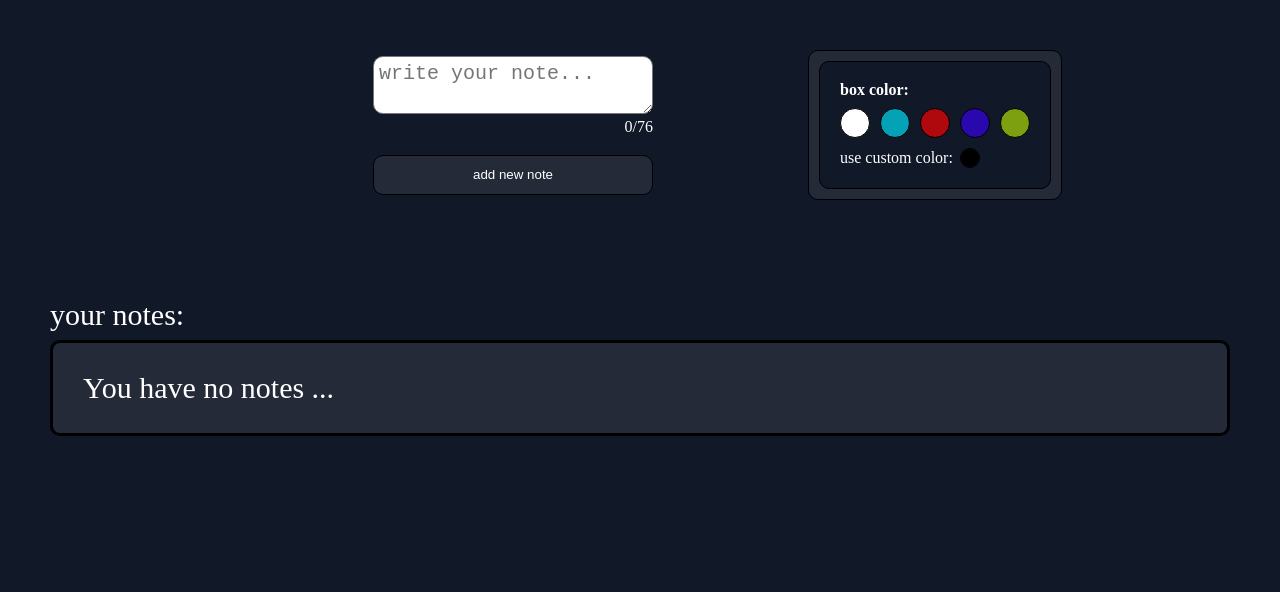
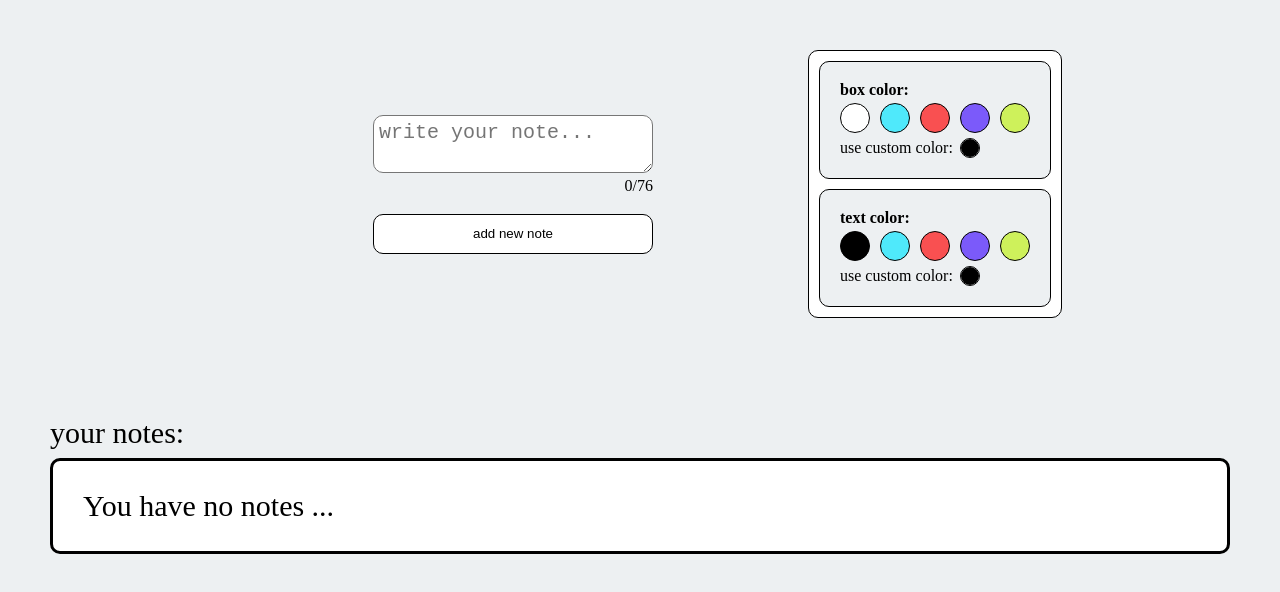
Before and after one commit to parsa-sbg/note-app, a React (Create React App) app: page / in a window 1280 px wide. Shown: the top 592 px of the page. Built offline with nearby package versions, Linux system fonts and the light colour scheme.

Commit message:
add change text color feature

```diff
--- a/src/App.js
+++ b/src/App.js
@@ -16,11 +16,12 @@ function App() {
     localStorage.setItem('notes', JSON.stringify(allNotesList))
   }, [allNotesList])
 
-  const addNewNote = useCallback((noteTitle, noteColor) => {
+  const addNewNote = useCallback((noteTitle, noteColor, noteTextColor) => {
     const newNote = {
       id: Date.now(),
       title: noteTitle,
-      color: noteColor
+      color: noteColor,
+      textColor: noteTextColor
     }
     setAllNotesList(prevNotes => [...prevNotes, newNote])
   }, [])
--- a/src/assests/css/variables.css
+++ b/src/assests/css/variables.css
@@ -7,11 +7,11 @@
     --box-bg: #fff;
 }
 
-:root{
+/* :root{
     --main-color: #0977ed;
     --app-bg-color: #111827;
 
     --border-color: #000;
     --text-color: #fff;
     --box-bg: #242a38;
-}
+} */
--- a/src/components/AddNew/AddNew.css
+++ b/src/components/AddNew/AddNew.css
@@ -58,6 +58,7 @@
     display: flex;
     border-radius: 1rem;
     background-color: var(--box-bg);
+    flex-wrap: wrap;
 }
 
 .options__item{
@@ -82,11 +83,17 @@
     font-weight: bold;
 }
 
-.option {
+.options {
     display: flex;
     flex-direction: column;
     align-items: start;
     gap: 1rem;
+}
+
+.option {
+    display: flex;
+    flex-direction: column;
+    gap: .5rem;
 }
 
 .option__default-colors{
@@ -170,6 +177,9 @@
     .addnew__btn{
         width: 100%;
     }
+    .options {
+        flex-direction: row;
+    }
 }
 
 @media only screen and (max-width:500px) {
--- a/src/components/AddNew/AddNew.jsx
+++ b/src/components/AddNew/AddNew.jsx
@@ -5,9 +5,11 @@ export default memo(function AddNew({ addNewNote }) {
 
 
     const [noteTitle, setNoteTitle] = useState('')
-    const [colors, setColors] = useState(['#fff', '#00e5ffaa', '#ff0000aa', '#3700ffa0', '#bcf001a0'])
+    const [boxColors, setBoxColors] = useState(['#fff', '#00e5ffaa', '#ff0000aa', '#3700ffa0', '#bcf001a0'])
+    const [textColors, setTextColors] = useState(['#000', '#00e5ffaa', '#ff0000aa', '#3700ffa0', '#bcf001a0'])
     const [inputColor, setInputColor] = useState('#fff')
     const [inputMaxLength, setInputMaxLength] = useState(76)
+    const [inputTextColor, setInputTextColor] = useState('#000')
 
 
 
@@ -17,18 +19,27 @@ export default memo(function AddNew({ addNewNote }) {
 
     const btnClickHandler = useCallback(() => {
         if (noteTitle.trim()) {
-            addNewNote(noteTitle.trim(), inputColor)
+            addNewNote(noteTitle.trim(), inputColor, inputTextColor)
             setNoteTitle('')
         }
-    }, [inputColor, noteTitle])
+    }, [inputColor, noteTitle, inputTextColor])
 
-    const colorClickHandler = useCallback(e => {
+    const boxColorClickHandler = useCallback(e => {
         const mainColor = e.target.attributes['data-color'].value
         setInputColor(mainColor)
     }, [])
 
-    const customColorChangeHandler = useCallback((e) => {
+    const customBoxColorChangeHandler = useCallback((e) => {
         setInputColor(e.target.value)
+    }, [])
+
+    const textColorClickHandler = useCallback((e) => {
+        const mainColor = e.target.attributes['data-color'].value
+        setInputTextColor(mainColor)
+    }, [])
+
+    const customTextColorChangeHandler = useCallback((e) => {
+        setInputTextColor(e.target.value)
     }, [])
 
     return (
@@ -36,7 +47,7 @@ export default memo(function AddNew({ addNewNote }) {
 
             <div className='addnew'>
                 <div className='addnew__input-wrapper'>
-                    <textarea placeholder='write your note... ' style={{ backgroundColor: inputColor }} onChange={inputChangeHandler} value={noteTitle} className='addnew__input' type="text" />
+                    <textarea placeholder='write your note... ' style={{ backgroundColor: inputColor, color: inputTextColor }} onChange={inputChangeHandler} value={noteTitle} className='addnew__input' type="text" />
                     <span className='addnew__input-maxlength'>{noteTitle.length}/{inputMaxLength}</span>
                 </div>
 
@@ -50,15 +61,35 @@ export default memo(function AddNew({ addNewNote }) {
                     <div className='option'>
                         <h3 className='option__title'>box color: </h3>
                         <div className='option__default-colors'>
-                            {colors.map(color =>
-                                <div key={color} onClick={colorClickHandler} data-color={color} style={{ backgroundColor: color }} className='option__color'></div>
+                            {boxColors.map(color =>
+                                <div key={color} onClick={boxColorClickHandler} data-color={color} style={{ backgroundColor: color }} className='option__color'></div>
                             )}
                         </div>
 
                         <div className='option__custom-color-wrapper'>
                             <span className='option__custom-color-label'>use custom color:</span>
                             <div className='option__colorinput-wrapper'>
-                                <input onChange={customColorChangeHandler} className='option__colorinput' type="color" />
+                                <input onChange={customBoxColorChangeHandler} className='option__colorinput' type="color" />
+                            </div>
+                        </div>
+                    </div>
+
+                </div>
+
+                <div className='options__item'>
+
+                    <div className='option'>
+                        <h3 className='option__title'>text color: </h3>
+                        <div className='option__default-colors'>
+                            {textColors.map(color =>
+                                <div key={color} onClick={textColorClickHandler} data-color={color} style={{ backgroundColor: color }} className='option__color'></div>
+                            )}
+                        </div>
+
+                        <div className='option__custom-color-wrapper'>
+                            <span className='option__custom-color-label'>use custom color:</span>
+                            <div className='option__colorinput-wrapper'>
+                                <input onChange={customTextColorChangeHandler} className='option__colorinput' type="color" />
                             </div>
                         </div>
                     </div>
--- a/src/components/AllNotes/AllNotes.jsx
+++ b/src/components/AllNotes/AllNotes.jsx
@@ -2,7 +2,6 @@ import React from 'react'
 import './AllNotes.css'
 
 export default function AllNotes({ notes, DeleteNote }) {
-
   return (
 
     <div className='allNotes'>
@@ -12,7 +11,7 @@ export default function AllNotes({ notes, DeleteNote }) {
         {notes.map(note =>
           <div
             onClick={() => { DeleteNote(note.id) }}
-            style={{ backgroundColor: note.color }}
+            style={{ backgroundColor: note.color, color:note.textColor }}
             key={note.id}
             className='AllNotes__list-item'>
             {note.title}
```
